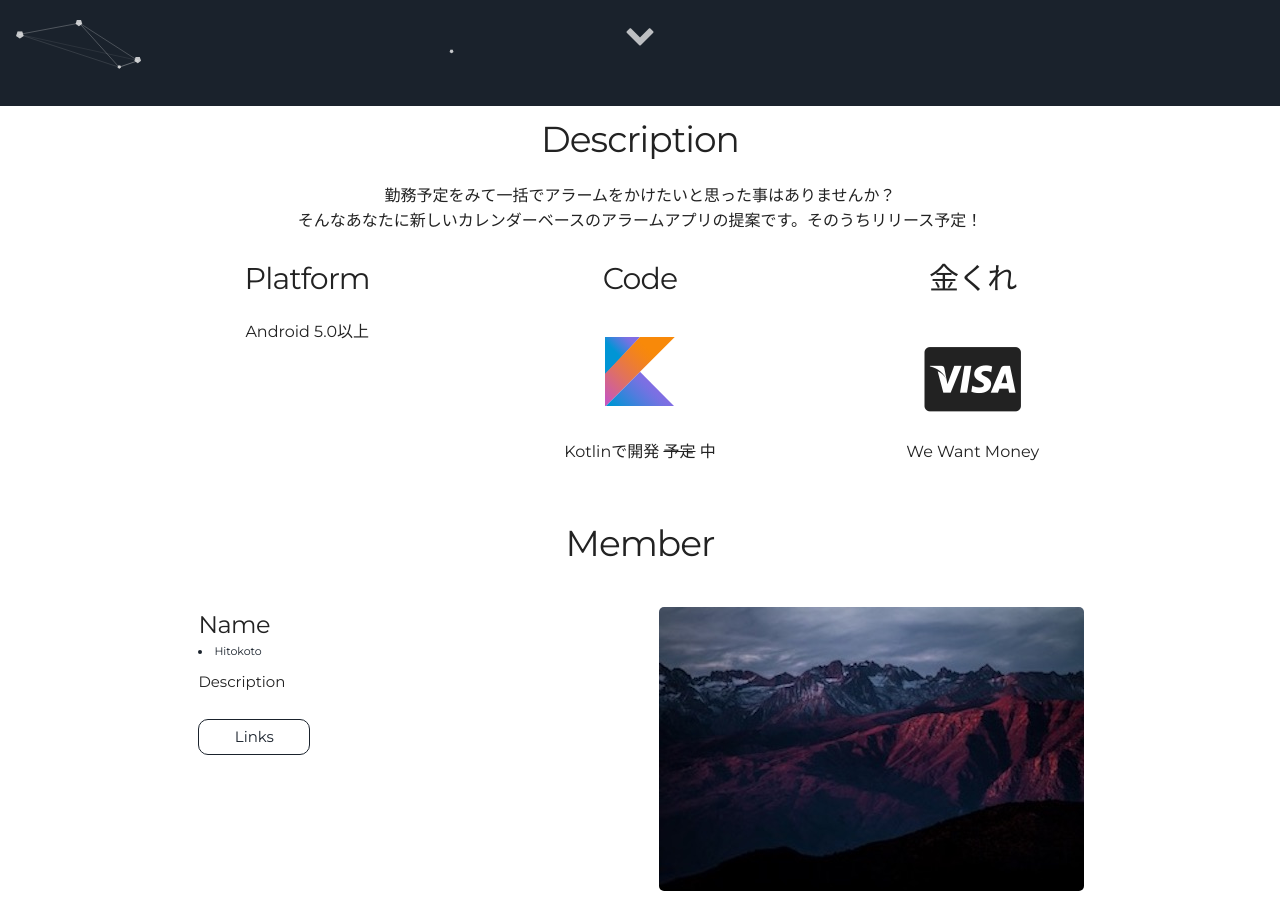
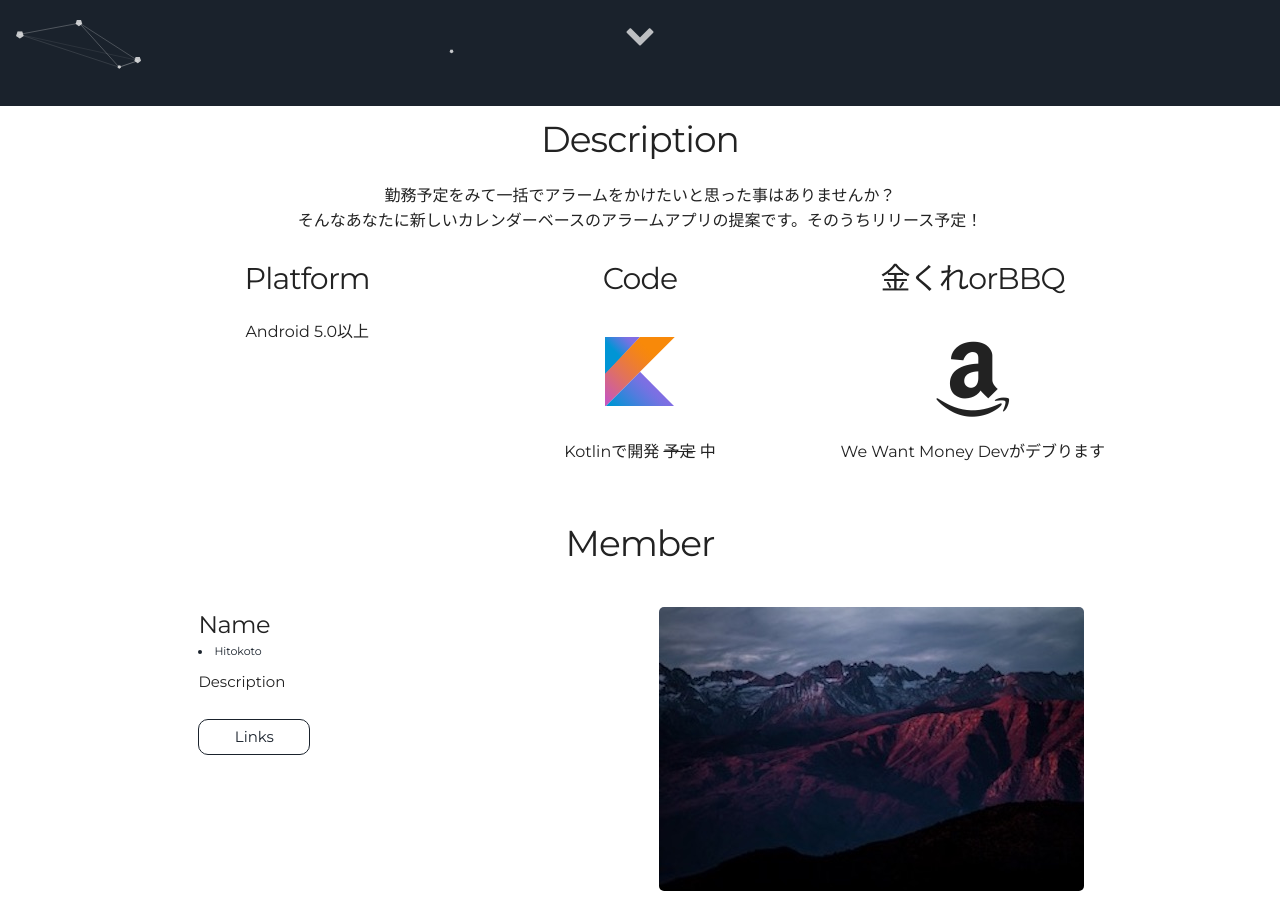
Before and after one commit to Dragon-Egg/Okirotanaka-Web, a Jekyll site: the page built from docs/index.html, in a window 1280 px wide and 900 px high, scrolled down 801 px. Built offline with Jekyll 4.4.1, drawn with Linux system fonts in a browser that asks for light colours.

Commit message:
Devがデブります

```diff
--- a/docs/_includes/about.html
+++ b/docs/_includes/about.html
@@ -48,9 +48,10 @@
       <p>Kotlinで開発  <del>予定</del> 中</p>
     </div>
     <div class="four columns">
-      <h4>金くれ</h4>
-      <i class="icon fa fa-cc-visa" aria-hidden="true"></i>
-      <p>We Want Money</p>
+      <h4>金くれorBBQ</h4>
+      <i class="fa fa-amazon" aria-hidden="true"></i>
+      <i class="meat_on_bone"></i>
+      <p>We Want Money Devがデブります</p>
     </div>
   </div>
 </div>
```
